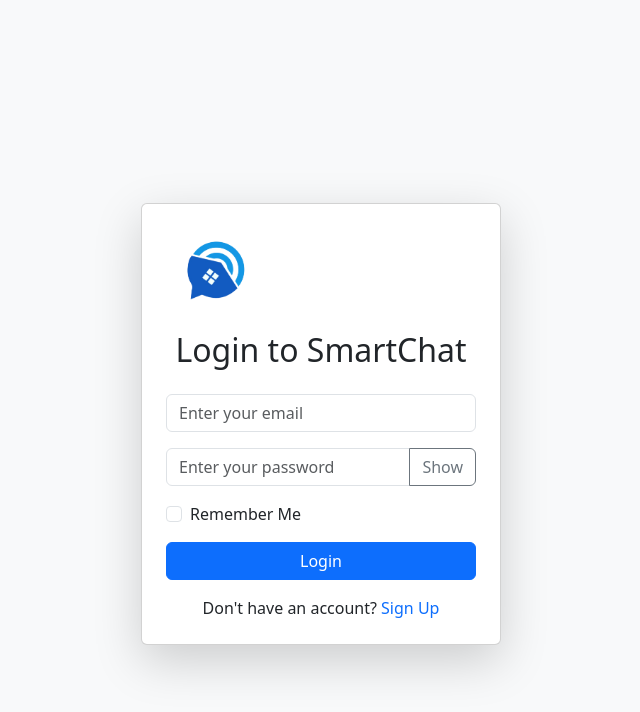
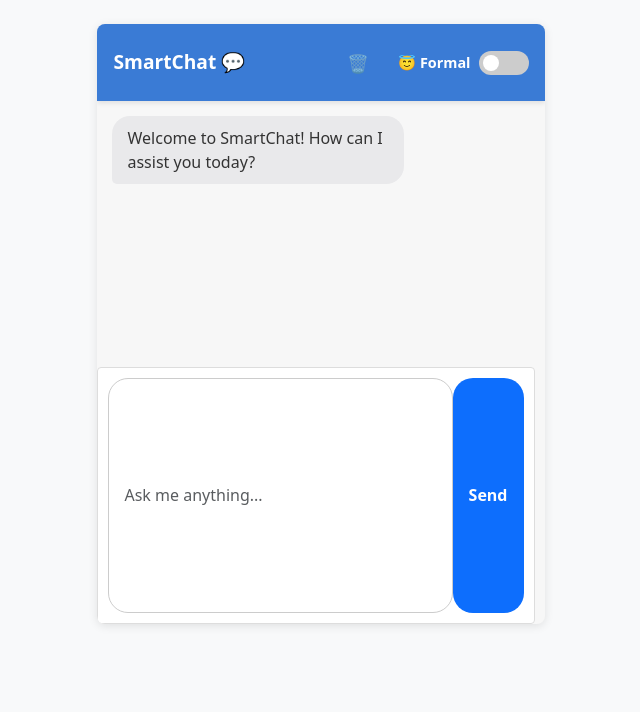
Before and after one commit to Asmith-M/SmartChat, a React (Vite) app in the folder client/: page / in a window 1280 px wide. Shown: the top 712 px of the page, without its empty margins (319-959 px from the left). Built offline with nearby package versions, Linux system fonts and the light colour scheme.

Commit message:
Fixed some issues in login and also the UI layout

```diff
--- a/client/src/App.jsx
+++ b/client/src/App.jsx
@@ -1,45 +1,21 @@
 // client/src/App.jsx
-import React, { useEffect } from 'react';
-import { BrowserRouter as Router, Routes, Route, useNavigate } from 'react-router-dom';
+import React from 'react';
+import { BrowserRouter as Router, Routes, Route } from 'react-router-dom';
 import Login from './pages/Login';
 import Signup from './pages/Signup';
 import Dashboard from './pages/Dashboard';
-import PrivateRoute from './components/PrivateRoute';
+import ChatBot from './components/Chatbot.jsx';
 import './assets/main.css';
-import { isTokenExpired } from './utils/tokenUtils';
-
-const AppRoutes = () => {
-  const navigate = useNavigate();
-
-  useEffect(() => {
-    const token = localStorage.getItem('token');
-    if (token && isTokenExpired(token)) {
-      localStorage.clear();
-      navigate('/login');
-    }
-  }, [navigate]);
-
-  return (
-    <Routes>
-      <Route path="/" element={<Login />} />
-      <Route path="/login" element={<Login />} />
-      <Route path="/signup" element={<Signup />} />
-      <Route
-        path="/dashboard"
-        element={
-          <PrivateRoute>
-            <Dashboard />
-          </PrivateRoute>
-        }
-      />
-    </Routes>
-  );
-};
 
 const App = () => {
   return (
     <Router>
-      <AppRoutes />
+      <Routes>
+        <Route path="/" element={<ChatBot />} />
+        <Route path="/login" element={<Login />} />
+        <Route path="/signup" element={<Signup />} />
+        <Route path="/dashboard" element={<Dashboard />} />
+      </Routes>
     </Router>
   );
 };
--- a/client/src/components/Chatbot.jsx
+++ b/client/src/components/Chatbot.jsx
@@ -9,6 +9,8 @@
   const [isTyping, setIsTyping] = useState(false);
   const [mode, setMode] = useState('formal');
   const [sessionId, setSessionId] = useState(null);
+  const [error, setError] = useState(null);
+  const [retryCount, setRetryCount] = useState(0);
   const chatEndRef = useRef(null);
 
   // Generate session ID only once
@@ -133,8 +135,45 @@
     };
   };
 
+  const validateInput = (message) => {
+    const trimmed = message.trim();
+
+    // Check if message is empty
+    if (!trimmed) {
+      return { isValid: false, error: 'Message cannot be empty' };
+    }
+
+    // Check message length (max 1000 characters)
+    if (trimmed.length > 1000) {
+      return { isValid: false, error: 'Message is too long (max 1000 characters)' };
+    }
+
+    // Check for excessive special characters (potential spam)
+    const specialCharCount = (trimmed.match(/[^a-zA-Z0-9\s]/g) || []).length;
+    if (specialCharCount > trimmed.length * 0.5) {
+      return { isValid: false, error: 'Message contains too many special characters' };
+    }
+
+    // Check for repeated characters (potential spam)
+    if (/(.)\1{10,}/.test(trimmed)) {
+      return { isValid: false, error: 'Message contains too many repeated characters' };
+    }
+
+    return { isValid: true, error: null };
+  };
+
   const handleSend = async () => {
-    if (!input.trim()) return;
+    // Validate input before processing
+    const validation = validateInput(input);
+    if (!validation.isValid) {
+      // Show validation error
+      setChatHistory(prev => [...prev, {
+        sender: 'system',
+        text: `❌ ${validation.error}`,
+        type: 'error'
+      }]);
+      return;
+    }
 
     const userMsg = { sender: 'user', text: input };
     setChatHistory(prev => [...prev, userMsg]);
@@ -160,14 +199,35 @@
       if (matchingKey) {
         botReply = predefinedResponses[matchingKey];
       } else {
-        // If no predefined response matches, call the API
+        // If no predefined response matches, call the API with retry logic
+        let retryAttempts = 0;
+        const maxRetries = 3;
+
+        while (retryAttempts < maxRetries) {
           try {
             botReply = await getBotResponse(input, mode, sessionId);
+            setError(null); // Clear any previous errors
+            break; // Success, exit retry loop
           } catch (error) {
-          console.error('Error fetching bot response:', error);
+            console.error(`Error fetching bot response (attempt ${retryAttempts + 1}):`, error);
+            retryAttempts++;
+
+            if (retryAttempts >= maxRetries) {
+              // All retries failed
+              setError({
+                message: 'Failed to get response after multiple attempts',
+                type: 'network',
+                canRetry: true
+              });
+
               botReply = mode === 'formal'
                 ? 'I apologize, but I encountered an error processing your request. Please try again.'
                 : 'My brain just short-circuited 💀 Not me failing at the ONE thing I was built for...';
+            } else {
+              // Wait before retrying (exponential backoff)
+              await new Promise(resolve => setTimeout(resolve, Math.pow(2, retryAttempts) * 1000));
+            }
+          }
         }
       }
     }
--- a/client/src/pages/Dashboard.jsx
+++ b/client/src/pages/Dashboard.jsx
@@ -20,14 +20,15 @@
   const tokenExpiry = localStorage.getItem("tokenExpiry");
 
   useEffect(() => {
-    if (!token || !tokenExpiry || Date.now() > parseInt(tokenExpiry)) {
+    // Optional auth: only redirect if token exists but is expired
+    if (token && tokenExpiry && Date.now() > parseInt(tokenExpiry)) {
       localStorage.clear();
       navigate("/login");
     }
 
     const interval = setInterval(() => {
       const expiry = localStorage.getItem("tokenExpiry");
-      if (expiry && Date.now() > parseInt(expiry)) {
+      if (token && expiry && Date.now() > parseInt(expiry)) {
         localStorage.clear();
         navigate("/login");
       }
--- a/client/src/pages/Login.jsx
+++ b/client/src/pages/Login.jsx
@@ -20,7 +20,7 @@
     setError('');
 
     try {
-      const response = await axios.post('https://smartchat-syem.onrender.com', {
+      const response = await axios.post('https://smartchat-syem.onrender.com/api/auth/login', {
         email,
         password,
       });
--- a/client/src/pages/Signup.jsx
+++ b/client/src/pages/Signup.jsx
@@ -48,7 +48,7 @@
     }
 
     try {
-      const res = await axios.post('https://smartchat-syem.onrender.com', formData);
+      const res = await axios.post('https://smartchat-syem.onrender.com/api/auth/signup', formData);
       localStorage.setItem('token', res.data.token);
       localStorage.setItem('user', JSON.stringify(res.data.user));
       localStorage.setItem('tokenExpiry', Date.now() + 60 * 60 * 1000);
--- a/client/src/services/botservices.jsx
+++ b/client/src/services/botservices.jsx
@@ -9,7 +9,7 @@
     const validMode = ['formal', 'sassy'].includes(mode) ? mode : 'formal';
 
     // Call the correct endpoint with proper parameters
-    const response = await axios.post(`${API_BASE_URL}/chat`, {
+    const response = await axios.post(`${API_BASE_URL}/api/bot/chat`, {
       message,
       personality: validMode, // Changed from mode to personality to match backend
       sessionId: sessionId, // Include sessionId in the request
--- a/client/src/styles/ChatBot.css
+++ b/client/src/styles/ChatBot.css
@@ -2,8 +2,9 @@
 .chatbot-container {
   display: flex;
   flex-direction: column;
-  height: 100%;
-  max-height: 600px;
+  height: 600px;
+  max-width: 800px;
+  width: 100%;
   border-radius: 12px;
   overflow: hidden;
   box-shadow: 0 5px 15px rgba(0, 0, 0, 0.1);
@@ -120,70 +121,30 @@
   align-self: center;
   background-color: rgba(0, 0, 0, 0.05);
   color: #666;
-  border-radius: 10px;
-  font-size: 0.85rem;
-  padding: 5px 10px;
-  max-width: 90%;
-  margin: 8px 0;
-  text-align: center;
-}
-
-/* Typing animation */
-.typing-indicator {
-  display: flex;
-  align-items: center;
-  column-gap: 6px;
-  padding: 8px 12px;
-}
-
-.typing-indicator span {
-  display: block;
-  width: 8px;
-  height: 8px;
-  background-color: #999;
-  border-radius: 50%;
-  opacity: 0.4;
-  animation: typing 1s infinite ease-in-out;
-}
-
-.typing-indicator span:nth-child(1) {
-  animation-delay: 0s;
-}
-
-.typing-indicator span:nth-child(2) {
-  animation-delay: 0.2s;
-}
-
-.typing-indicator span:nth-child(3) {
-  animation-delay: 0.4s;
-}
-
-@keyframes typing {
-  0% { transform: translateY(0px); opacity: 0.4; }
-  50% { transform: translateY(-5px); opacity: 1; }
-  100% { transform: translateY(0px); opacity: 0.4; }
+  border-radius: 18px;
+  margin-bottom: 8px;
+  padding: 10px 15px;
+  font-style: italic;
 }
 
 .chat-input {
   display: flex;
-  padding: 10px;
-  background-color: white;
-  border-top: 1px solid #eaeaea;
+  padding: 10px 15px;
+  background-color: #fff;
+  border-top: 1px solid #ddd;
 }
 
 .chatbot-container.sassy .chat-input {
-  background-color: #1a1a2e;
-  border-top-color: #333340;
+  background-color: #252540;
 }
 
 .chat-input input {
   flex: 1;
-  padding: 10px 15px;
-  border: 1px solid #d4d4d4;
+  border: 1px solid #ccc;
   border-radius: 20px;
-  margin-right: 10px;
-  font-size: 0.95rem;
-  transition: all 0.3s ease;
+  padding: 8px 15px;
+  font-size: 1rem;
+  transition: border-color 0.3s ease;
 }
 
 .chatbot-container.sassy .chat-input input {
```
Also changed, not shown: 1 other file (tests, documents, lock files or other folders). Lines whose indentation alone changed are shown as unchanged.
